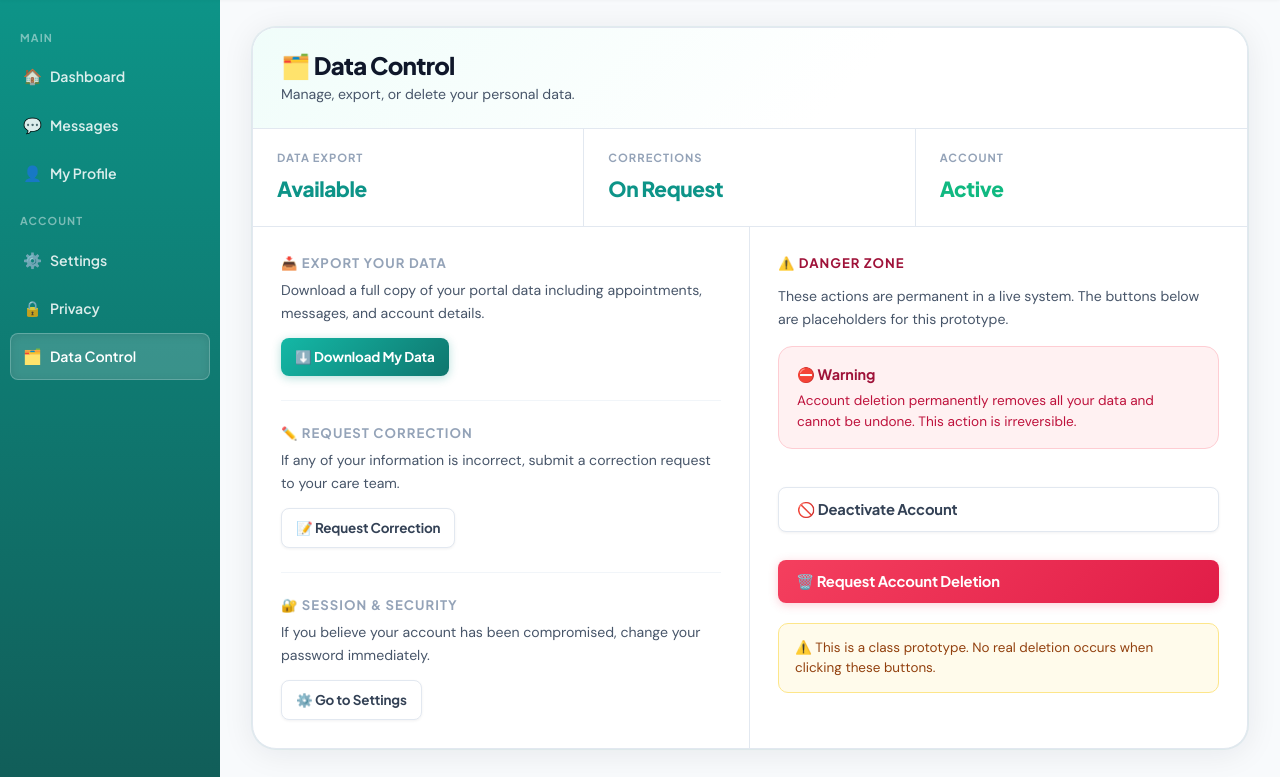
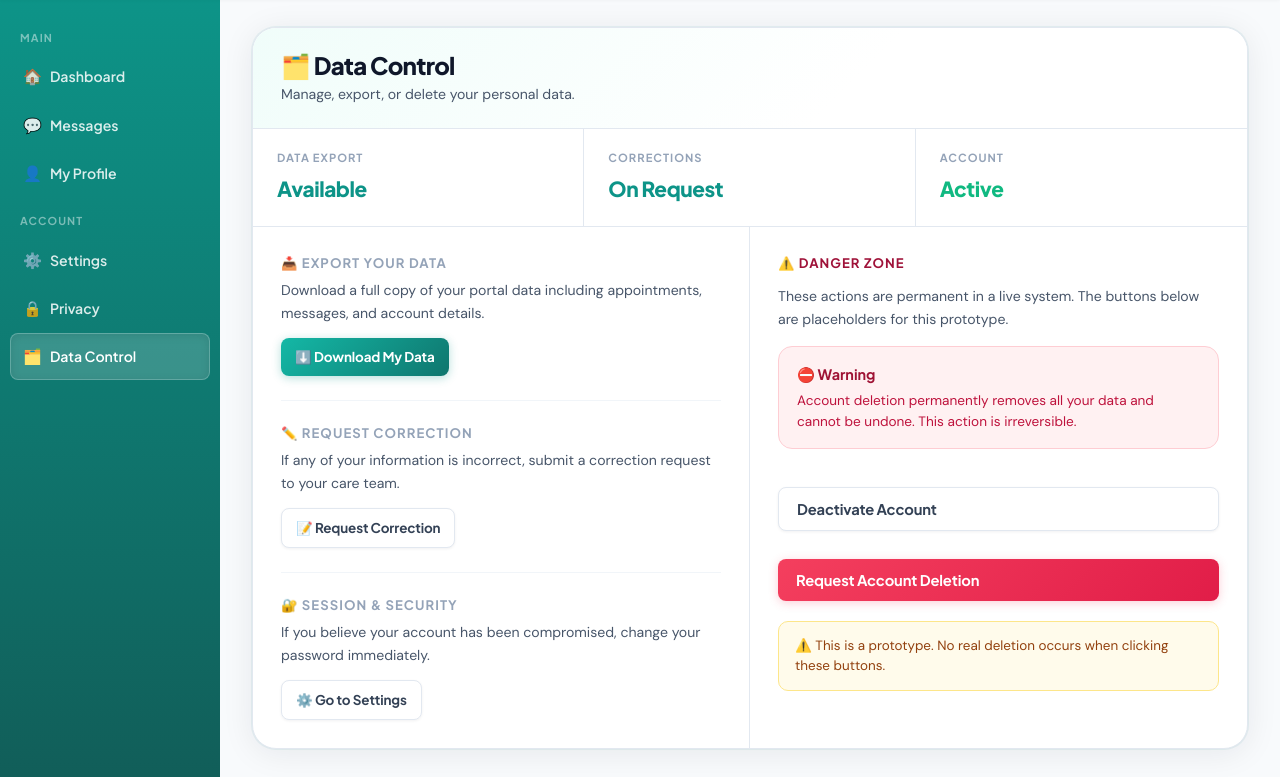
Before and after one commit to TheBobGottfriedFan/CS310_GROUP03, a Django app: page /data-control/ in a window 1280 px wide. Shown: the part 63-840 px from the top of the page. Run offline with Django 4.2, Linux system fonts and the light colour scheme; the visitor is signed in with stand-in values (Sample User, id 1); data that the repository does not hold is empty.

Commit message:
Update data_control.html

```diff
--- a/portal/templates/portal/data_control.html
+++ b/portal/templates/portal/data_control.html
@@ -57,21 +57,21 @@
       <p style="font-size:0.88rem; color:var(--text-soft); margin:0 0 16px; line-height:1.6;">These actions are permanent in a live system. The buttons below are placeholders for this prototype.</p>
 
       <div style="padding:16px 18px; background:#fff1f2; border:1.5px solid #fecdd3; border-radius:14px; margin-bottom:20px;">
-        <p style="font-family:var(--font); font-weight:700; font-size:0.9rem; color:#9f1239; margin:0 0 5px;">⛔ Warning</p>
+        <p style="font-family:var(--font); font-weight:700; font-size:0.9rem; color:#9f1234; margin:0 0 5px;">⛔ Warning</p>
         <p style="font-size:0.85rem; color:#be123c; margin:0; line-height:1.5;">Account deletion permanently removes all your data and cannot be undone. This action is irreversible.</p>
       </div>
 
       <div style="display:flex; flex-direction:column; gap:10px;">
         <button class="btn btn-secondary" type="button" style="justify-content:flex-start; width:100%;" onclick="return confirm('Deactivate your account? (Prototype — no action taken)')">
-          🚫 Deactivate Account
+          Deactivate Account
         </button>
         <button class="btn btn-danger" type="button" style="justify-content:flex-start; width:100%;" onclick="return confirm('Permanently delete your account? (Prototype — no action taken)')">
-          🗑️ Request Account Deletion
+          Request Account Deletion
         </button>
       </div>
 
       <div style="margin-top:20px; padding:14px 16px; background:var(--amber-light); border:1px solid #fde68a; border-radius:10px; font-size:0.84rem; color:#92400e; line-height:1.5;">
-        ⚠️ This is a class prototype. No real deletion occurs when clicking these buttons.
+        ⚠️ This is a prototype. No real deletion occurs when clicking these buttons.
       </div>
     </div>
 
```
